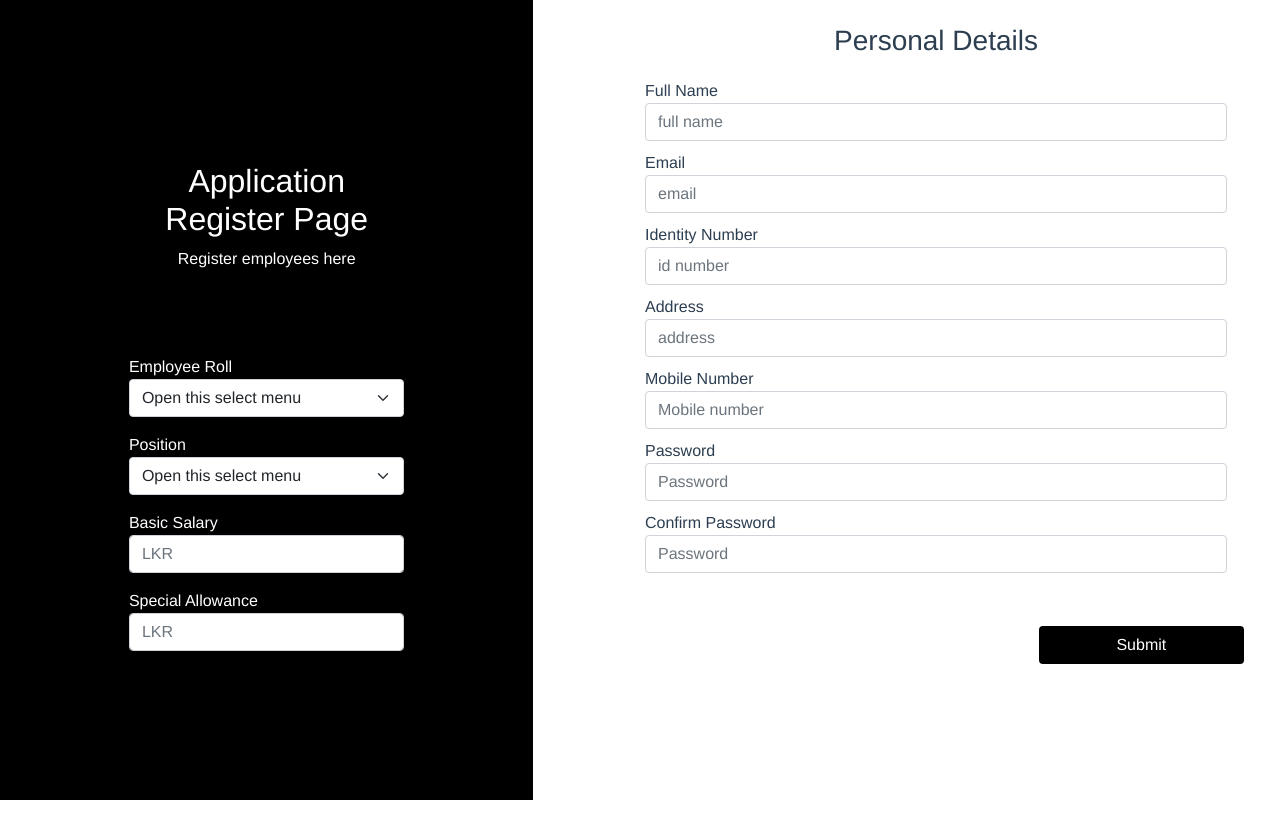
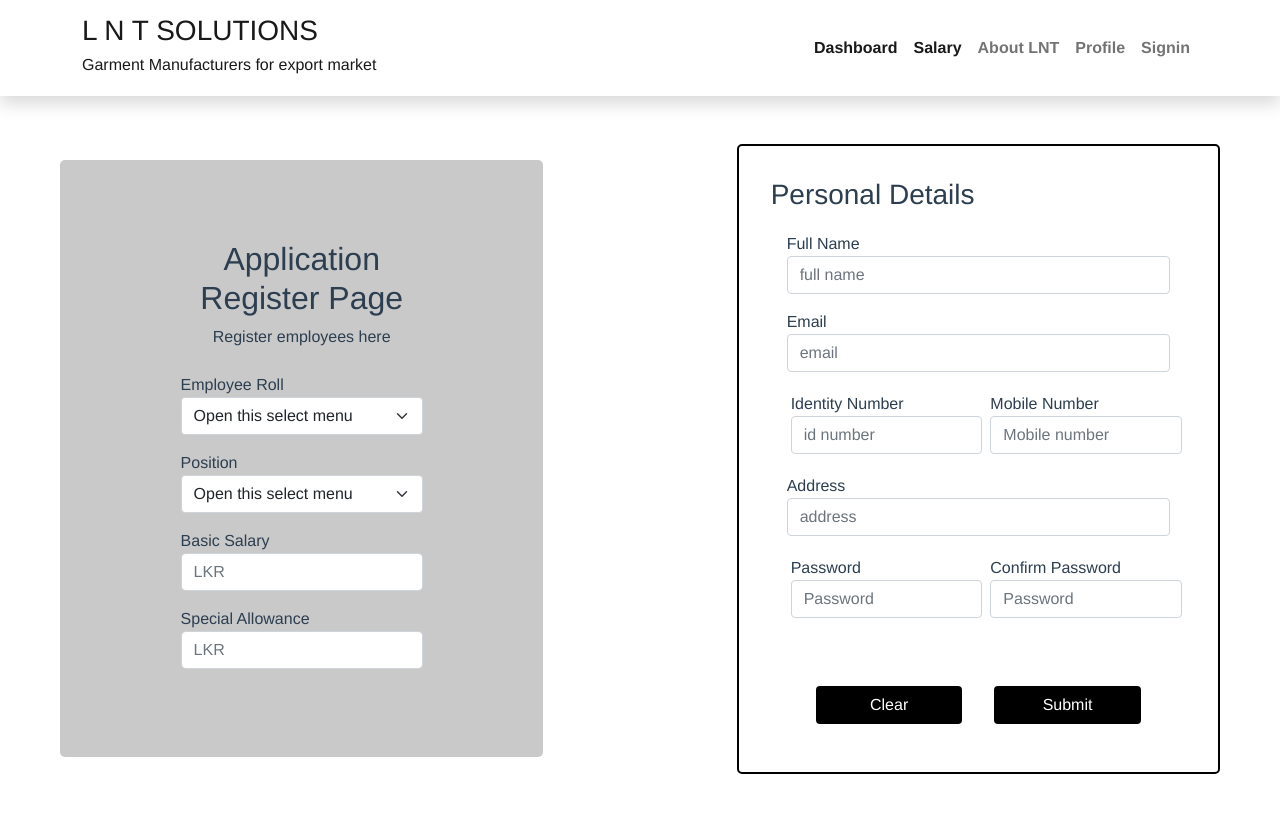
Before and after one commit to tchamalsha/Employee-management-system-frontend, a Vue app: page /signin in a window 1280 px wide. Before the commit the page ends 800 px from the top, so only its background shows below. Built offline with nearby package versions, Linux system fonts and the light colour scheme.

Commit message:
add modification to signin

```diff
--- a/src/views/SigninView.vue
+++ b/src/views/SigninView.vue
@@ -1,14 +1,17 @@
 <template>
-<div class="container-fluid row">
-    <div class="col-md-5 sidenav">
+    <NavBar/>
+  <div class="container-fluid">
+    <form>
+    <div class="row m-5 d-flex align-items-center">
+        <div class="col-md-5 justify-content-center salary-details ">
             <div class="login-main-text">
                 <h2>Application<br> Register Page</h2>
                 <p>Register employees here</p>
             </div>
-        <div class="salary-details container col-md-8">
-            <form>
-                    <div class="form-group p-2">
-                        <label>Employee Roll</label>
+            <div class="container col-md-8">
+
+                <div class="form-group p-2 ">
+                    <label class="d-flex justify-content-start">Employee Roll</label>
                     <select class="form-select" aria-label="Default select example">
                         <option selected>Open this select menu</option>
                         <option value="1">Admin</option>
@@ -16,7 +19,7 @@
                     </select>
                 </div>
                 <div class="form-group p-2">
-                        <label>Position</label>
+                    <label class="d-flex justify-content-start" >Position</label>
                     <select class="form-select" aria-label="Default select example">
                         <option selected>Open this select menu</option>
                         <option value="1">Mechanic</option>
@@ -27,205 +30,97 @@
                     </select>
                 </div>
                 <div class="form-group p-2">
-                        <label>Basic Salary</label>
+                    <label class="d-flex justify-content-start">Basic Salary</label>
                     <input type="text" class="form-control" placeholder="LKR">
                 </div>
                 <div class="form-group p-2">
-                        <label>Special Allowance</label>
+                    <label class="d-flex justify-content-start">Special Allowance</label>
                     <input type="text" class="form-control" placeholder="LKR">
-                    </div>
-               </form>
                 </div>
 
             </div>
-    <div class="col-md-6"></div>
-    <div class="col-md-6 personal-details pt-4">
+
+        </div>
+        <div class="col-md-2"></div>
+        <div class="col-md-5 justify-content-center personal-details  ">
             <div class="login-form">
-                <h3 class="pb-2">Personal Details</h3>
-               <form>
-                  <div class="form-group">
-                     <label>Full Name</label>
+                    <h3 class="pb-1">Personal Details</h3>
+
+                    <div class="form-group m-3">
+                        <label class="d-flex justify-content-start">Full Name</label>
                         <input type="text" class="form-control" placeholder="full name">
                     </div>
-                  <div class="form-group">
-                     <label>Email</label>
+                    <div class="form-group m-3">
+                        <label class="d-flex justify-content-start">Email</label>
                         <input type="password" class="form-control" placeholder="email">
                     </div>
-                  <div class="form-group">
-                     <label>Identity Number</label>
+                    <div class="form-group m-3 d-flex">
+                        <div class="col-6 m-1">
+                            <label class="d-flex justify-content-start">Identity Number</label>
                         <input type="text" class="form-control" placeholder="id number">
                         </div>
-                  <div class="form-group">
-                     <label>Address</label>
+                        <div class="col-6 m-1">
+                            <label class="d-flex justify-content-start">Mobile Number</label>
+                            <input type="text" class="form-control" placeholder="Mobile number">
+                        </div>
+                    </div>
+                    <div class="form-group m-3">
+                        <label class="d-flex justify-content-start">Address</label>
                         <input type="password" class="form-control" placeholder="address">
                     </div>
-                  <div class="form-group">
-                     <label>Mobile Number</label>
-                     <input type="text" class="form-control" placeholder="Mobile number">
-                  </div>
-                  <div class="form-group">
-                     <label>Password</label>
+
+                    <div class="form-group m-3 d-flex">
+                        <div class="col-6 m-1">
+                            <label class="d-flex justify-content-start">Password</label>
                             <input type="password" class="form-control" placeholder="Password">
                         </div>
-                  <div class="form-group">
-                     <label>Confirm Password</label>
+                        <div class="col-6 m-1">
+                            <label class="d-flex justify-content-start">Confirm Password</label>
                             <input type="password" class="form-control" placeholder="Password">
                         </div>
-                  <div class="row justify-content-end mt-5">
-                     <button type="submit" class="col-4 btn btn-black">Submit</button>
                     </div>
-               </form>
-            </div>
+
+                    <div class="row justify-content-center mt-5">
+                        <button type="submit" class="col-4 m-3 btn btn-black">Clear</button>
+                        <button type="submit" class="col-4 m-3 btn btn-black">Submit</button>
                     </div>
 
 
             </div>
-    <!-- <div class="sidenav col-4">
-        <div class="login-main-text">
-            <h2>Application<br> Register Page</h2>
-            <p>Register employees here</p>
         </div>
-        <div class="salary-details container col-md-8">
-            <form>
-                    <div class="form-group p-2">
-                        <label>Employee Roll</label>
-                        <select class="form-select" aria-label="Default select example">
-                            <option selected>Open this select menu</option>
-                            <option value="1">Admin</option>
-                            <option value="2">Employee</option>
-                        </select>
-                    </div>
-                    <div class="form-group p-2">
-                        <label>Position</label>
-                        <select class="form-select" aria-label="Default select example">
-                            <option selected>Open this select menu</option>
-                            <option value="1">Mechanic</option>
-                            <option value="2">Operator</option>
-                            <option value="3">Helper</option>
-                            <option value="4">Manager</option>
-                            <option value="5">Supervisor</option>
-                        </select>
-                    </div>
-                    <div class="form-group p-2">
-                        <label>Basic Salary</label>
-                        <input type="text" class="form-control" placeholder="LKR">
-                    </div>
-                    <div class="form-group p-2">
-                        <label>Special Allowance</label>
-                        <input type="text" class="form-control" placeholder="LKR">
     </div>
 </form>
   </div>
-        </div>
-    </div>
-      <div class="main col-row justify-content-center">
-         <div class="col-md-6 col-sm-12">
-            <div class="login-form">
-                <h3 class="pb-2">Personal Details</h3>
-               <form>
-                  <div class="form-group">
-                     <label>User Name</label>
-                     <input type="text" class="form-control" placeholder="User Name">
-                  </div>
-                  <div class="form-group">
-                     <label>Password</label>
-                     <input type="password" class="form-control" placeholder="Password">
-                  </div>
-                  <div class="form-group">
-                     <label>User Name</label>
-                     <input type="text" class="form-control" placeholder="User Name">
-                  </div>
-                  <div class="form-group">
-                     <label>Password</label>
-                     <input type="password" class="form-control" placeholder="Password">
-                  </div>
-                  <div class="form-group">
-                     <label>User Name</label>
-                     <input type="text" class="form-control" placeholder="User Name">
-                  </div>
-                  <div class="form-group">
-                     <label>Password</label>
-                     <input type="password" class="form-control" placeholder="Password">
-                  </div>
-                  <button type="submit" class="btn btn-black">Login</button>
-                  <button type="submit" class="btn btn-secondary">Register</button>
-               </form>
-            </div>
-        </div>
-
-    </div> -->
 </template>
 
 <script>
-// import NavBar from "@/components/NavbarView.vue"
-// // export default {
-// //     name:"SigninView",
-// //     components:{
-// //         NavBar
-// //     }
-// // }
-
+import NavBar from "@/components/NavbarView.vue"
+export default {
+    name:"SigninView",
+    components:{
+        NavBar
+    }
+}
 </script>
 
 <style>
-body {
-    font-family: "Lato", sans-serif;
+.salary-details{
+    background-color: rgb(201, 201, 201);
+    padding-top: 10vh;
+    padding-bottom:10vh ;
+    border-radius: 5px;
 }
-
-
-
-.sidenav {
-    height: 100vh;
-    background-color: #000;
-    overflow-x: hidden;
-    top: 0;
-    position: fixed;
-    left: 0;
+.personal-details button{
+    background-color: black;
+    color: white;
+}
+.personal-details button:hover{
+    background-color: rgb(201, 201, 201);
+    color: rgb(0, 0, 0);
 }
 .personal-details{
-    height: 100vh;
-    margin: auto;
-}
-.personal-details form{
-    text-align: left;
-
-}
-.personal-details form .form-group{
-    padding: 5px;
-}
-.salary-details form{
-    color: #FFF;
-    text-align: left;
-}
-
-@media screen and (max-height: 450px) {
-    .sidenav {padding-top: 15px;}
-}
-
-@media screen and (max-width: 450px) {
-    .login-form{
-        margin-top: 10%;
-    }
-
-    .register-form{
-        margin-top: 10%;
-    }
-}
-
-
-
-.login-main-text{
-    margin-top: 20%;
-    padding: 60px;
-    color: #fff;
-}
-
-.login-main-text h2{
-    font-weight: 300;
-}
-
-.btn-black{
-    background-color: #000 !important;
-    color: #fff;
+    border: 2px solid black;
+    padding: 4vh;
+    border-radius: 5px;
 }
 </style>
```
Also changed, not shown: src/views/SalaryServiceView.vue (line endings or trailing spaces). Lines whose indentation alone changed are shown as unchanged.
